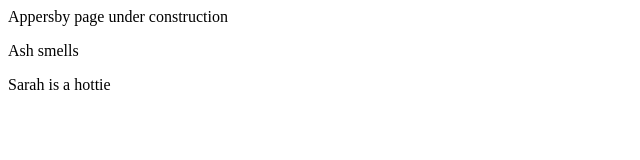
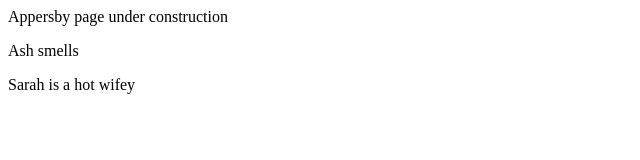
Before and after one commit to nathanGregor/Apperesby, a plain HTML site: page index.html in a window 1280 px wide. Shown: the full height of the page, 0-640 px from the left. Drawn offline with Linux system fonts and the light colour scheme.

Commit message:
Update index.html

```diff
--- a/index.html
+++ b/index.html
@@ -8,7 +8,7 @@ Appersby page under construction
 
    <p>
 
-  Sarah is a hottie
+  Sarah is a hot wifey
   </p>
 
 </body></html>
```
